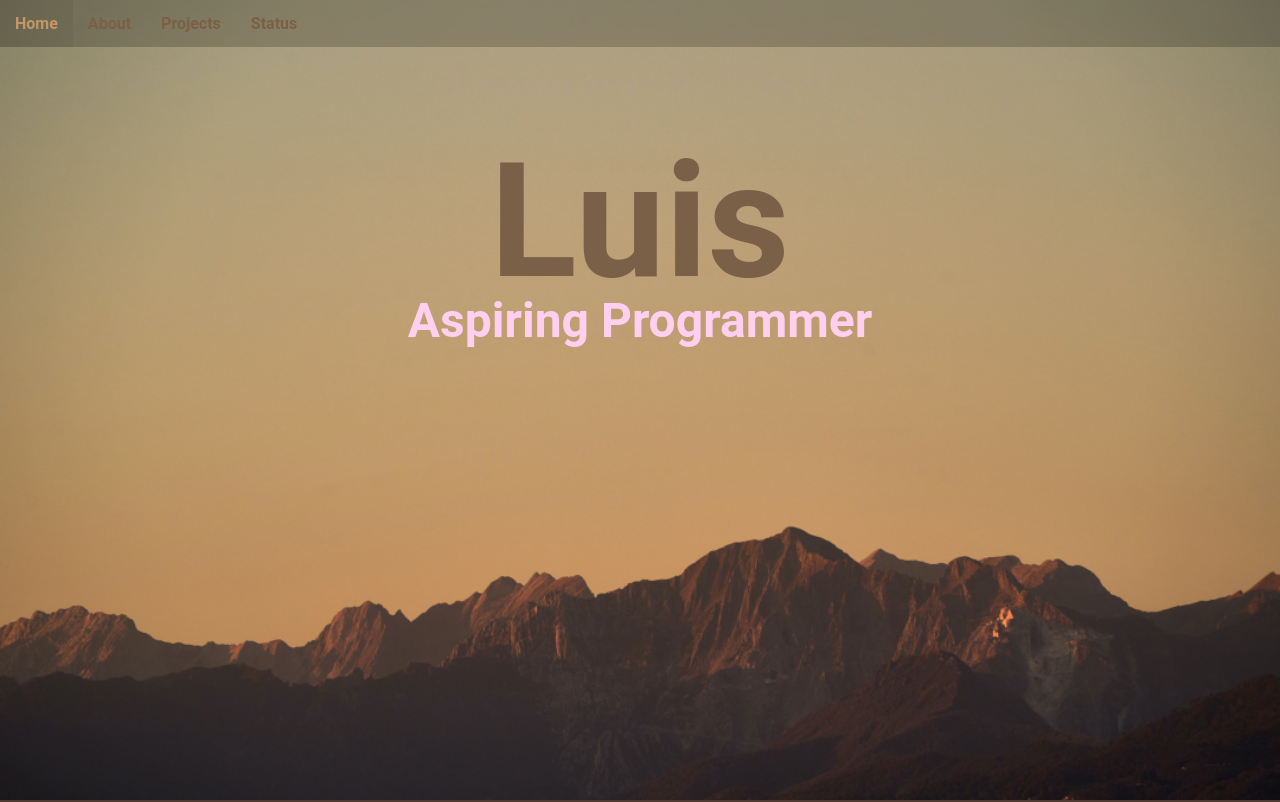
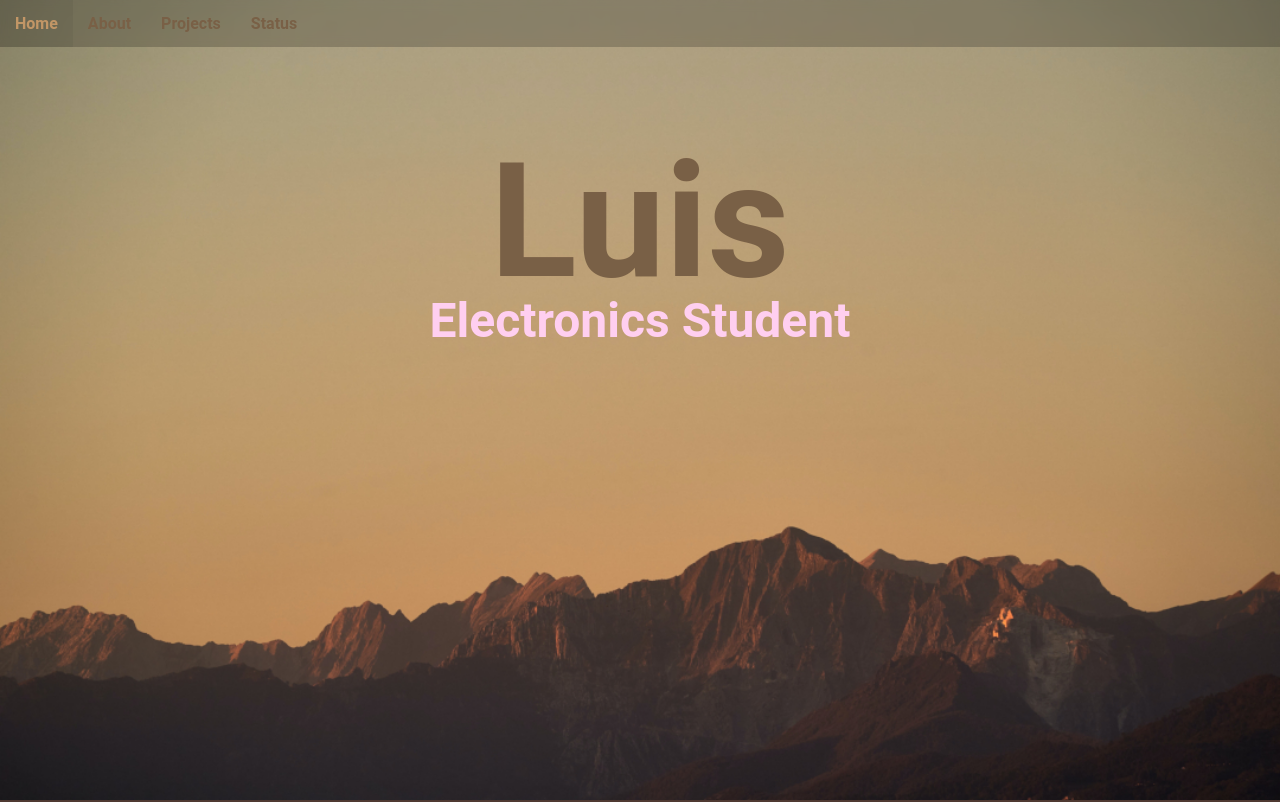
Before and after one commit to Kuukee/kuuke.xyz, a plain HTML site: page index.html in a window 1280 px wide. Shown: the top 802 px of the page. Drawn offline with nearby package versions, Linux system fonts and the light colour scheme.

Commit message:
lol forgot this

```diff
--- a/index.html
+++ b/index.html
@@ -26,7 +26,7 @@
     <div class="logo" id="Home">
       <div style="align-items:center" class="mainButton">
         <h1><a href="https://linktr.ee/Kuuke" target="_blank" class="Kuuke">Luis</a></h1>
-        <h2 id="emphasis"><span title="Hover over pink items like these to see extra commentary :), (not always)">Aspiring Programmer</span></h2>
+        <h2 id="emphasis"><span title="Hover over pink items like these to see extra commentary :), (not always)">Electronics Student</span></h2>
       </div>
     </div>
 
```
